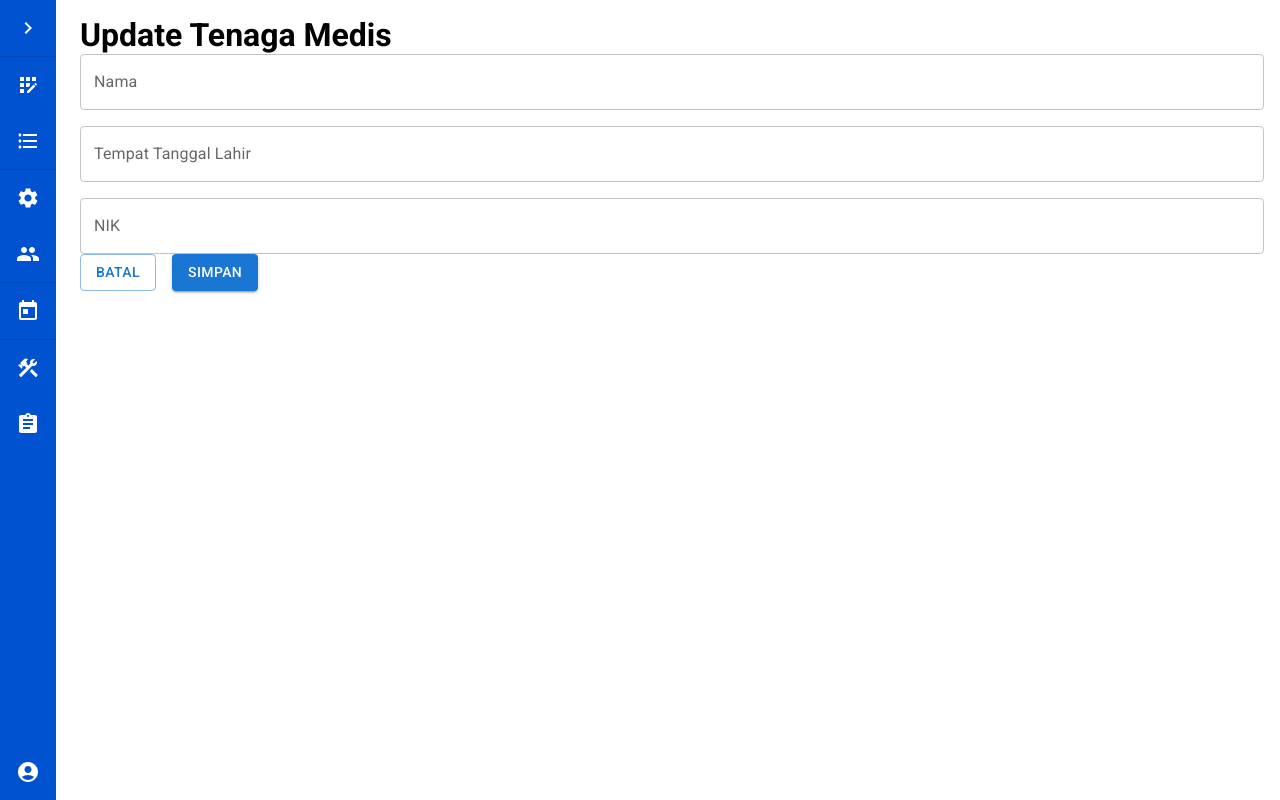
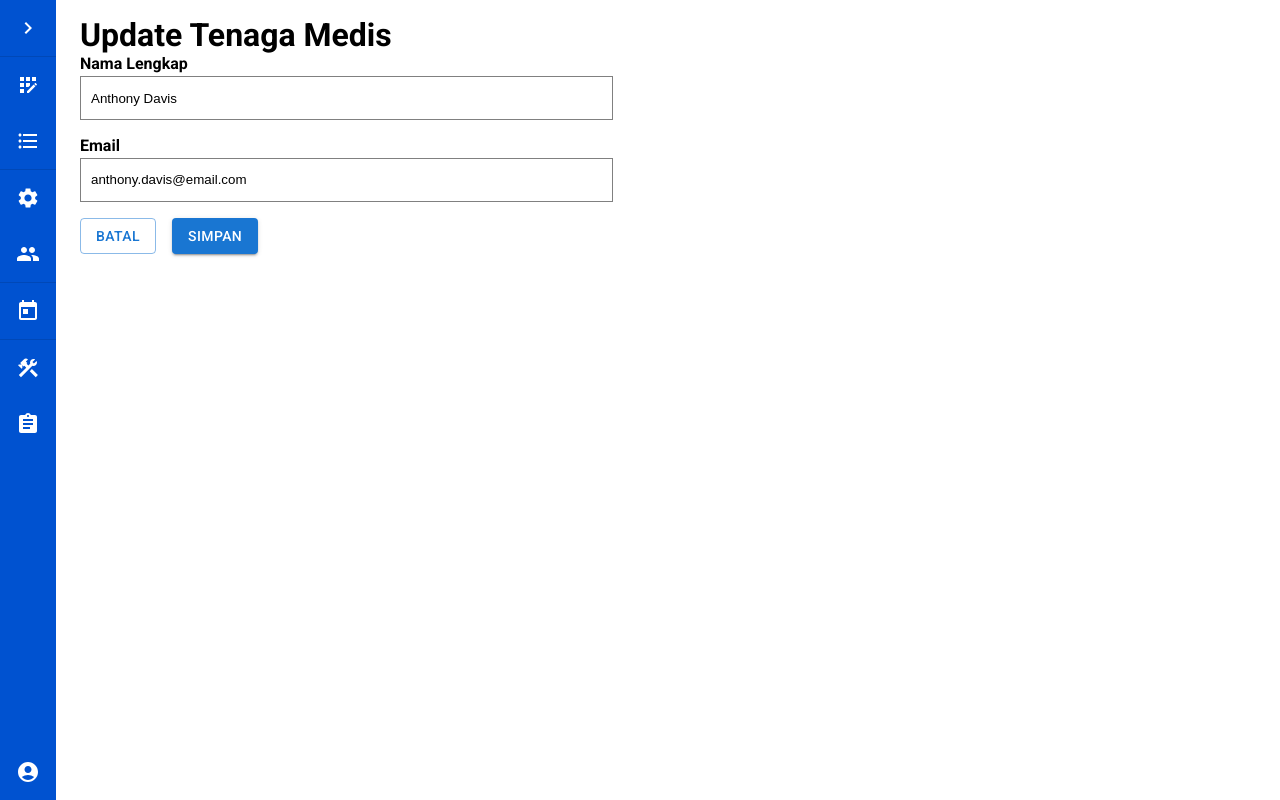
Before and after one commit to dnswd/jiva, a Next.js app: page /tenaga-medis/update/1 in a window 1280 px wide. Built offline with nearby package versions, Linux system fonts and the light colour scheme.

Commit message:
green: implement new form fields and adjust form flow

```diff
--- a/pages/tenaga-medis/update/[id].js
+++ b/pages/tenaga-medis/update/[id].js
@@ -1,10 +1,11 @@
 import { useRouter } from 'next/router'
 
 // components
-import TextField from '@mui/material/TextField';
 import Stack from '@mui/material/Stack';
 import Button from '@mui/material/Button';
 import Layout from '@components/Layout';
+import { Formik, Form } from "formik";
+import TextInput from "@components/common/TextInput";
 
 // styles
 import layoutStyles from '@styles/Layout.module.css';
@@ -32,34 +33,53 @@ function UpdateTenagaMedis() {
 
           {
             tenagaMedis &&
-            <Stack spacing={2}>
-              <TextField
-                fullWidth
-                variant="outlined"
-                label="Nama"
-                defaultValue={tenagaMedis.name}
-              />
+            <Formik
+              initialValues={{
+                fullName: tenagaMedis.fullName,
+                email: tenagaMedis.email,
+              }}
+              validate={(values) => {
+                const errors = {};
+                const ERR_MESSAGE = "Input ini wajib diisi";
+                ["fullName", "email"].forEach((key) => {
+                  if (!values[key]) errors[key] = ERR_MESSAGE;
+                });
+                return errors;
+              }}
+              onSubmit={(values) => {
+                try {
+                  console.log(values);
+                } catch (err) {
+                  console.log(err);
+                }
+              }}
+            >
+              {({ isValid, errors }) => (
+                <Form>
+                  <TextInput
+                    name="fullName"
+                    type="text"
+                    label="Nama Lengkap"
+                    placeholder="dr. Budi Budiman, Sp.A."
+                    error={errors.fullName}
+                  />
 
-              <TextField
-                fullWidth
-                variant="outlined"
-                label="Tempat Tanggal Lahir"
-                defaultValue={tenagaMedis.tempatTanggalLahir}
-              />
+                  <TextInput
+                    name="email"
+                    type="email"
+                    label="Email"
+                    placeholder="budi.budiman@email.com"
+                    error={errors.email}
+                  />
 
-              <TextField
-                fullWidth
-                variant="outlined"
-                label="NIK"
-                defaultValue={tenagaMedis.nik}
-              />
-            </Stack>
+                  <Stack spacing={2} direction="row">
+                    <Button variant="outlined">Batal</Button>
+                    <Button variant="contained" type="submit" disabled={!isValid}>Simpan</Button>
+                  </Stack>
+                </Form>
+              )}
+            </Formik>
           }
-
-          <Stack spacing={2} direction="row">
-            <Button variant="outlined">Batal</Button>
-            <Button variant="contained">Simpan</Button>
-          </Stack>
         </div>
       </Layout>
     </main>
```
